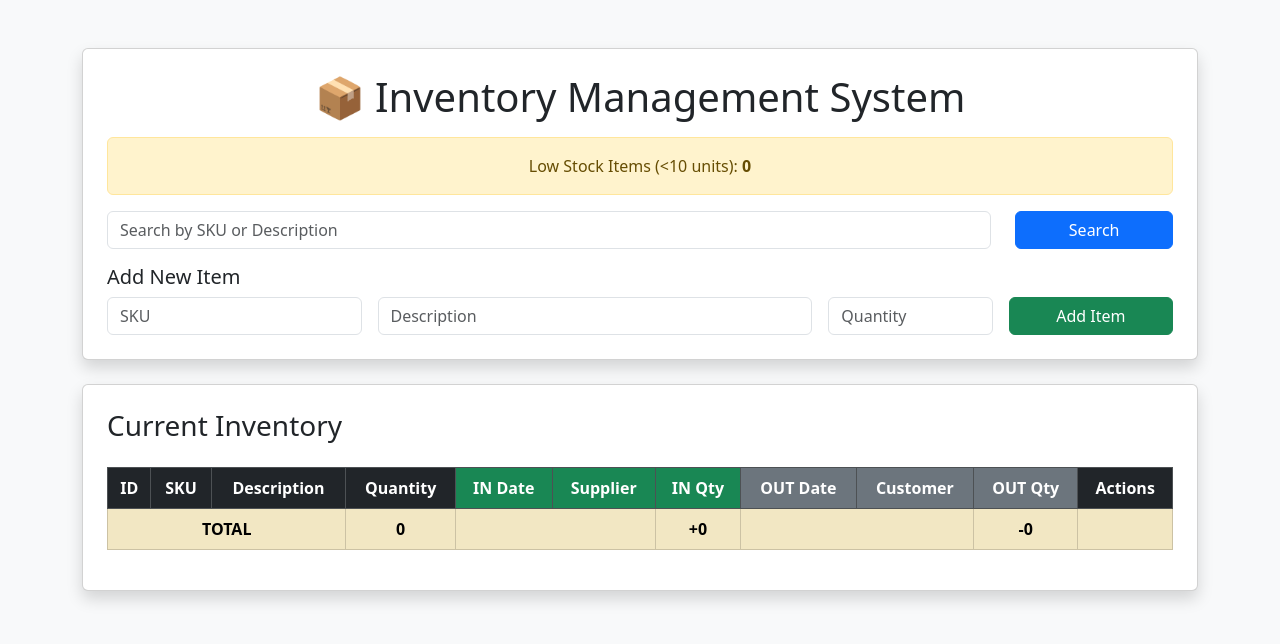
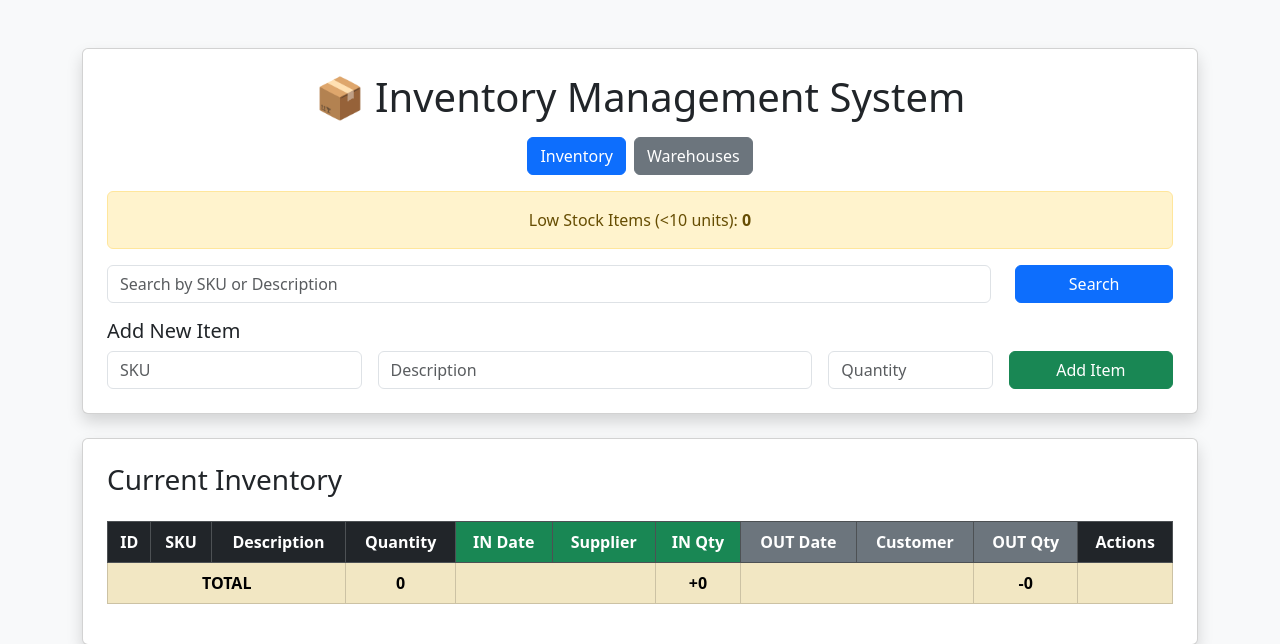
Before and after one commit to maxjack20001-bot/logistics_system-, a FastAPI app: page / in a window 1280 px wide. Shown: the top 644 px of the page. Run offline with FastAPI, Linux system fonts and the light colour scheme.

Commit message:
Update index.html

```diff
--- a/templates/index.html
+++ b/templates/index.html
@@ -12,6 +12,11 @@
     <!-- HEADER -->
     <div class="card shadow p-4">
         <h1 class="text-center mb-3">📦 Inventory Management System</h1>
+        <div class="d-flex justify-content-center gap-2 mb-3">
+    <a href="/" class="btn btn-primary">Inventory</a>
+    <a href="/warehouses" class="btn btn-secondary">Warehouses</a>
+</div>
+
 
         <!-- LOW STOCK -->
         <div class="alert alert-warning text-center">
```
